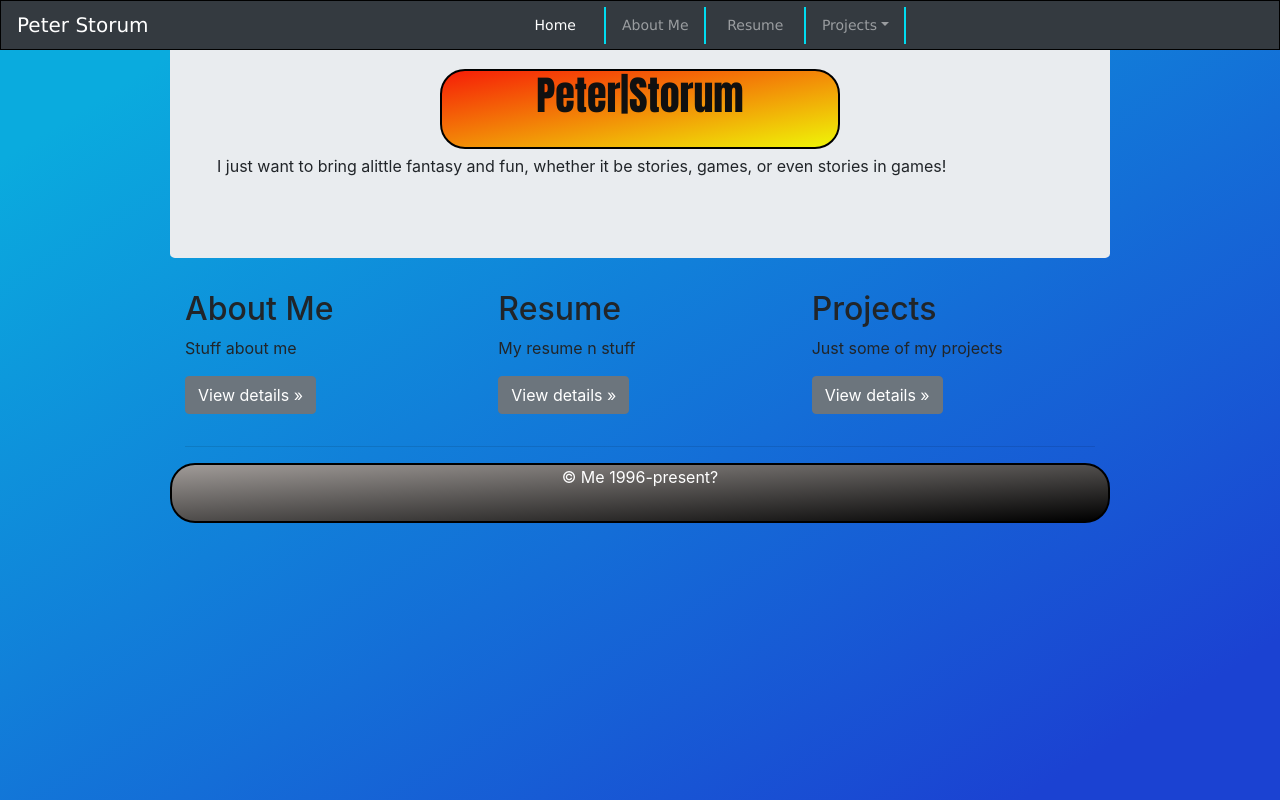
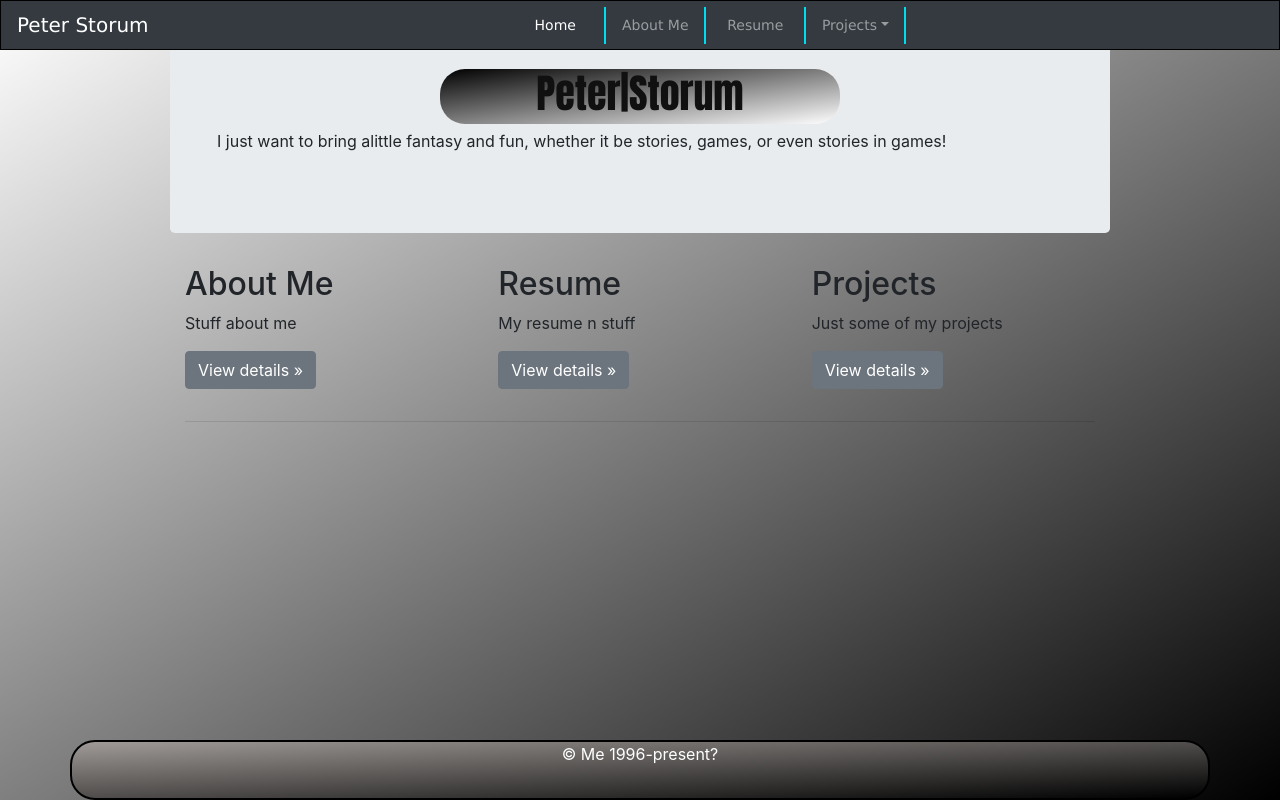
Before and after one commit to ogdench/StorumPortfolio1, a plain HTML site: page index.html in a window 1280 px wide. Drawn offline with nearby package versions, Linux system fonts and the light colour scheme.

Commit message:
coloring and made footer follow the bottom

```diff
--- a/index.html
+++ b/index.html
@@ -85,7 +85,7 @@
 		</header>
 
 
-    <footer class="container">
+    <footer class="container fixed-bottom">
       <p>&copy; Me 1996-present?</p>
     </footer>
 
--- a/style.css
+++ b/style.css
@@ -7,7 +7,7 @@ of the page, the font type, and the font size */
 body {
 	margin: 0 auto;
   width: 940px;
-  background: linear-gradient(to bottom right,#0AABDE 10%, #1B42D2 90%);
+  background: linear-gradient(to bottom right,#FFFFFF, #000000);
   background-repeat: no-repeat;
   background-attachment: fixed;
   background-position: center;
@@ -30,17 +30,16 @@ h1 {
 of the h3 element and make its text centered. Look at the index.html to see what the h3 element creates on the page*/
 h3 {
 text-align:center;
-color: #EB6A0B;
+color: #000000;
 }
 
 /* TODO: Add property:value pairs to set the width and height of the header element. Give it a background color. add a border, and center its text. Look at the index.html to see what the header element creates on the page*/
 header {
 	margin: 5px auto;
   text-align:center;
-  background: linear-gradient(to bottom right, #F61D07,#EFF607);
-  border: 2px solid #000000;
+  background: linear-gradient(to bottom right, #000000,#FFFFFF);
   border-radius: 25px;
-  height: 80px;
+  height: 55px;
   width: 400px;
 }
 
```
Also changed, not shown: aboutme.html (+1 -1 lines), projects.html (+1 -1 lines), resume.html (+1 -1 lines).
